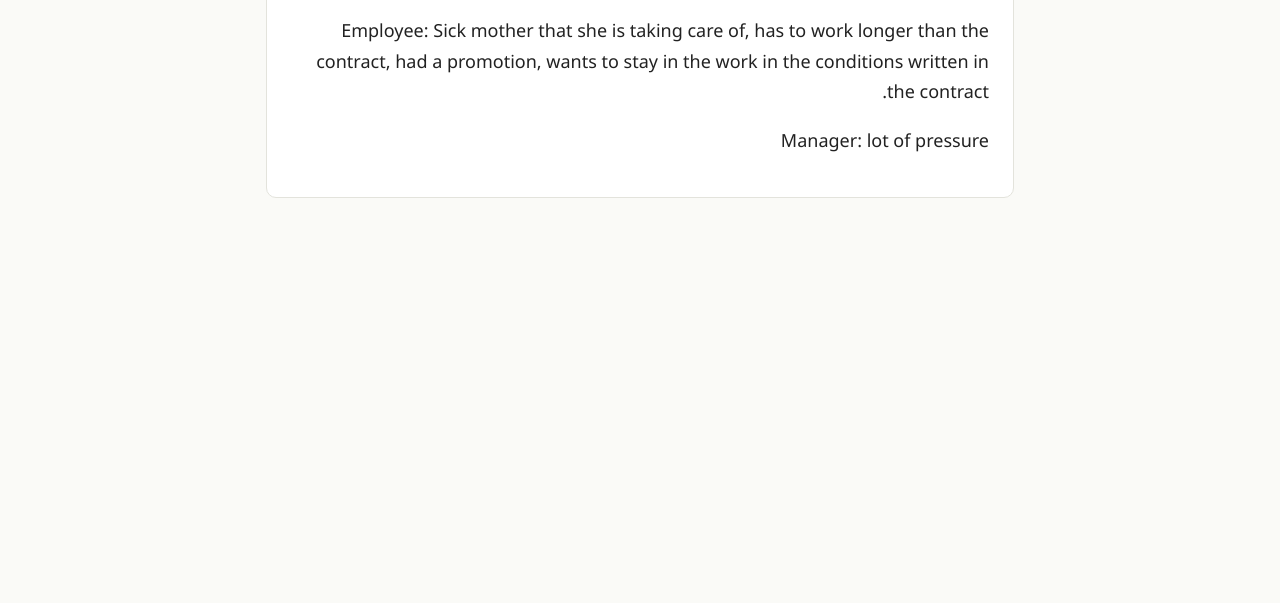
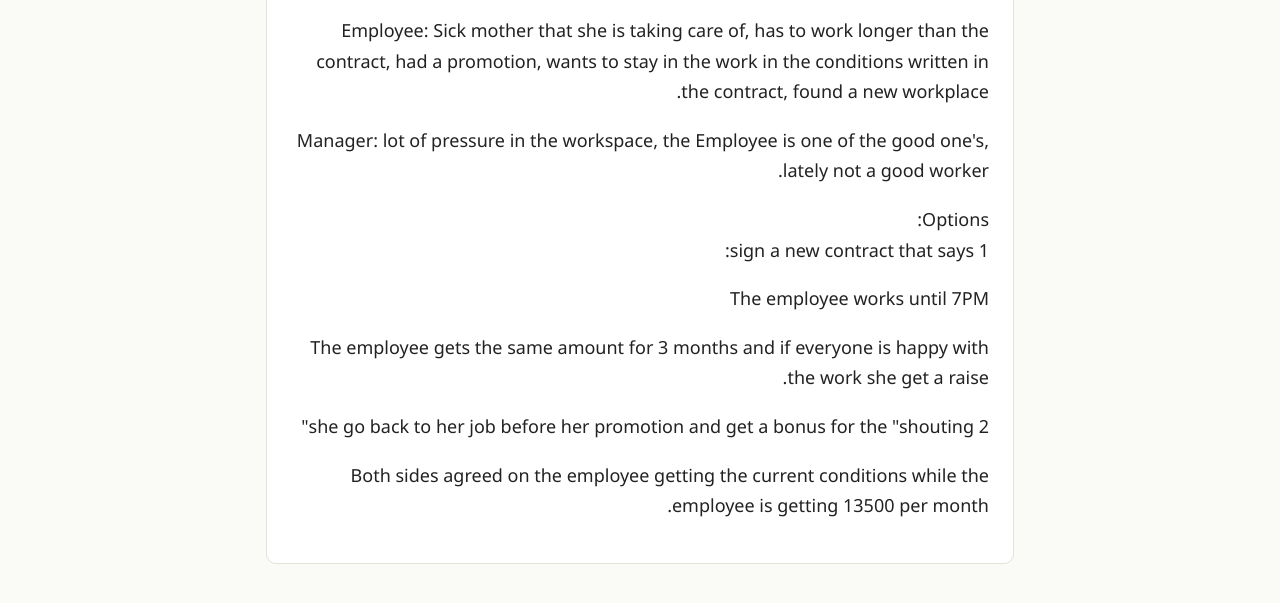
Before and after one commit to bzhlr90/my-learning-website, a plain HTML site: page lessons/ניהול-סכסוכים-Role-playing-mediation.html in a window 1280 px wide. Shown: the part 193-796 px from the top of the page. Drawn offline with Linux system fonts and the light colour scheme.

Commit message:
עדכון 2026-11-11 14:04

```diff
--- a/lessons/ניהול-סכסוכים-Role-playing-mediation.html
+++ b/lessons/ניהול-סכסוכים-Role-playing-mediation.html
@@ -8,6 +8,6 @@
 </head>
 <body>
 <header><a href="../index.html">השיעורים שלי</a></header>
-<main><p class="crumbs"><a href="../index.html">ראשי</a> &rsaquo; <a href="../subjects/ניהול-סכסוכים.html">ניהול סכסוכים</a></p><article><h1>Role playing mediation</h1><p>Employee: Sick mother that she is taking care of, has to work longer than the contract, had a promotion, wants to stay in the work in the conditions written in the contract.</p><p>Manager: lot of pressure</p></article></main>
+<main><p class="crumbs"><a href="../index.html">ראשי</a> &rsaquo; <a href="../subjects/ניהול-סכסוכים.html">ניהול סכסוכים</a></p><article><h1>Role playing mediation</h1><p>Employee: Sick mother that she is taking care of, has to work longer than the contract, had a promotion, wants to stay in the work in the conditions written in the contract, found a new workplace.</p><p>Manager: lot of pressure in the workspace, the Employee is one of the good one's, lately not a good worker.</p><p>Options:<br />1 sign a new contract that says:</p><p>The employee works until 7PM</p><p>The employee gets the same amount for 3 months and if everyone is happy with the work she get a raise.</p><p>2 she go back to her job before her promotion and get a bonus for the &quot;shouting&quot;</p><p>Both sides agreed on the employee getting the current conditions while the employee is getting 13500 per month.</p></article></main>
 </body>
 </html>
```
Also changed, not shown: 1 other file.
